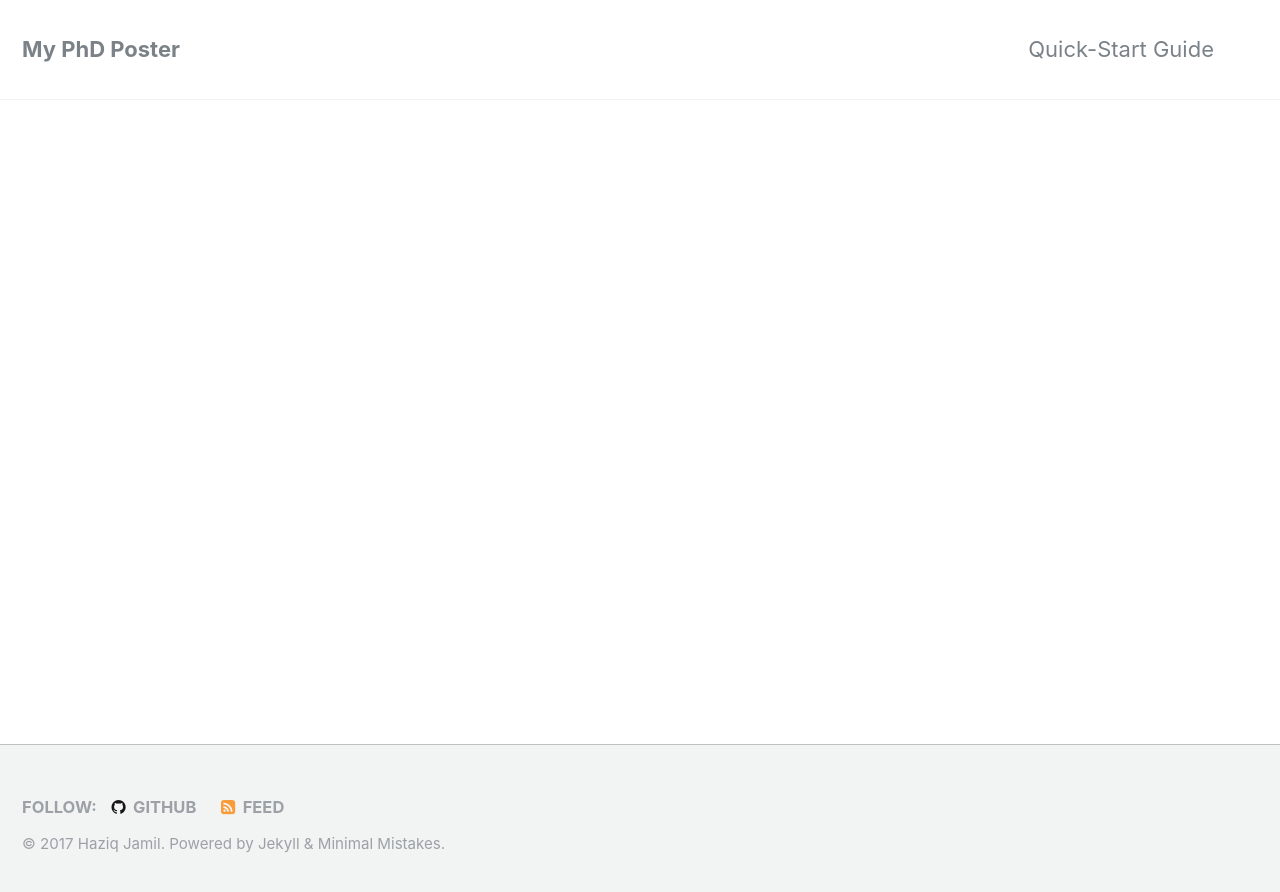
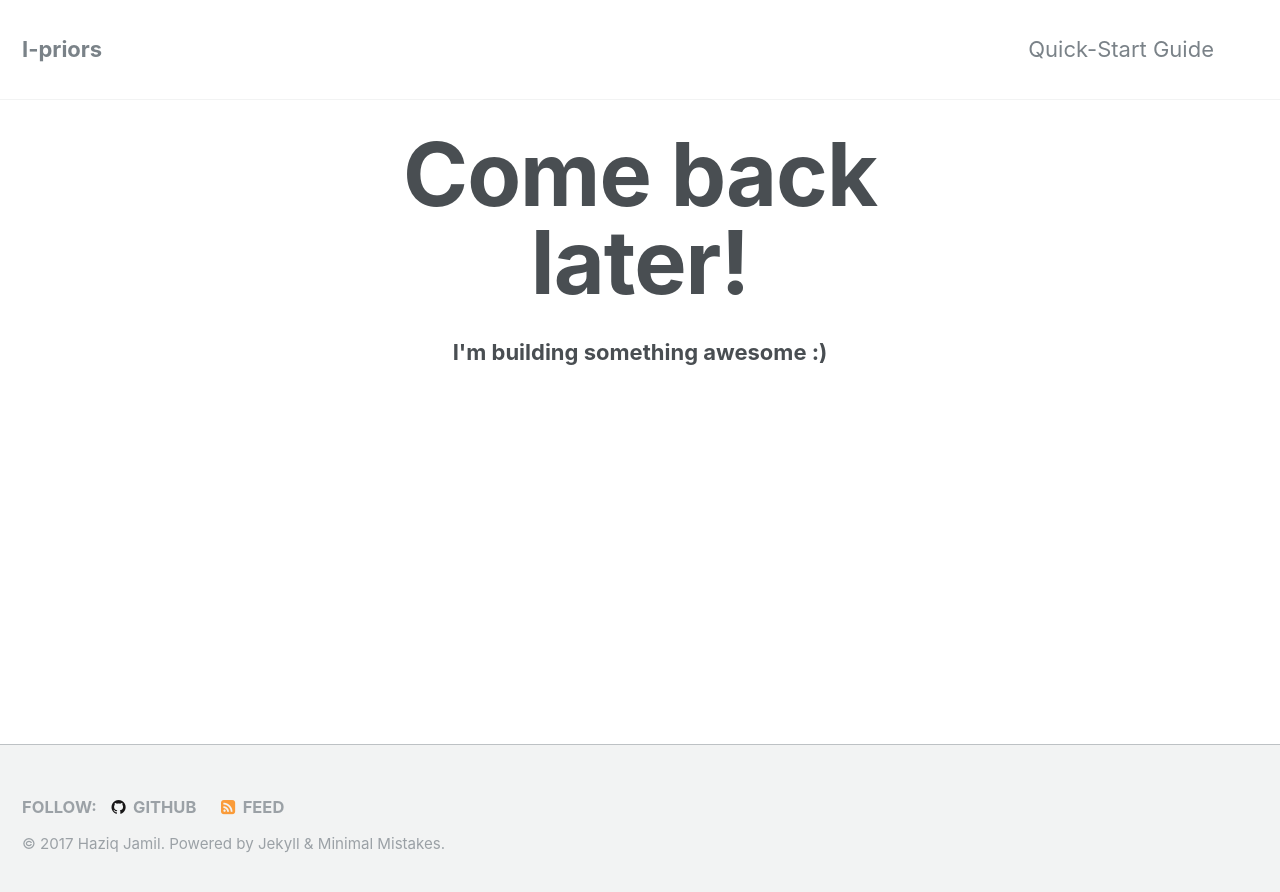
Before and after one commit to haziqj/phd-poster, a Jekyll site: the page built from docs/index.html, in a window 1280 px wide. Shown: the top 892 px of the page. Built offline with Jekyll 4.4.1, drawn with Linux system fonts in a browser that asks for light colours; the list of posts is cut into pages by our own code.

Commit message:
Temporary site

```diff
--- a/docs/_config.yml
+++ b/docs/_config.yml
@@ -7,7 +7,7 @@
 
 # Site Settings
 locale                   : "en"
-title                    : "My PhD Poster"
+title                    : "I-priors"
 title_separator          : "-"
 name                     : "Haziq Jamil"
 description              : "A website for my PhD poster."
--- a/docs/index.html
+++ b/docs/index.html
@@ -1,4 +1,23 @@
 ---
-layout: splash
-author_profile: true
+layout: default
 ---
+
+<style type="text/css" media="screen">
+  .container {
+    margin: 10px auto;
+    max-width: 600px;
+    text-align: center;
+  }
+  h1 {
+    margin: 30px 0;
+    font-size: 4em;
+    line-height: 1;
+    letter-spacing: -1px;
+  }
+</style>
+
+<div class="container">
+  <h1>Come back later!</h1>
+
+  <p><strong>I'm building something awesome :)</strong></p>
+</div>
```
